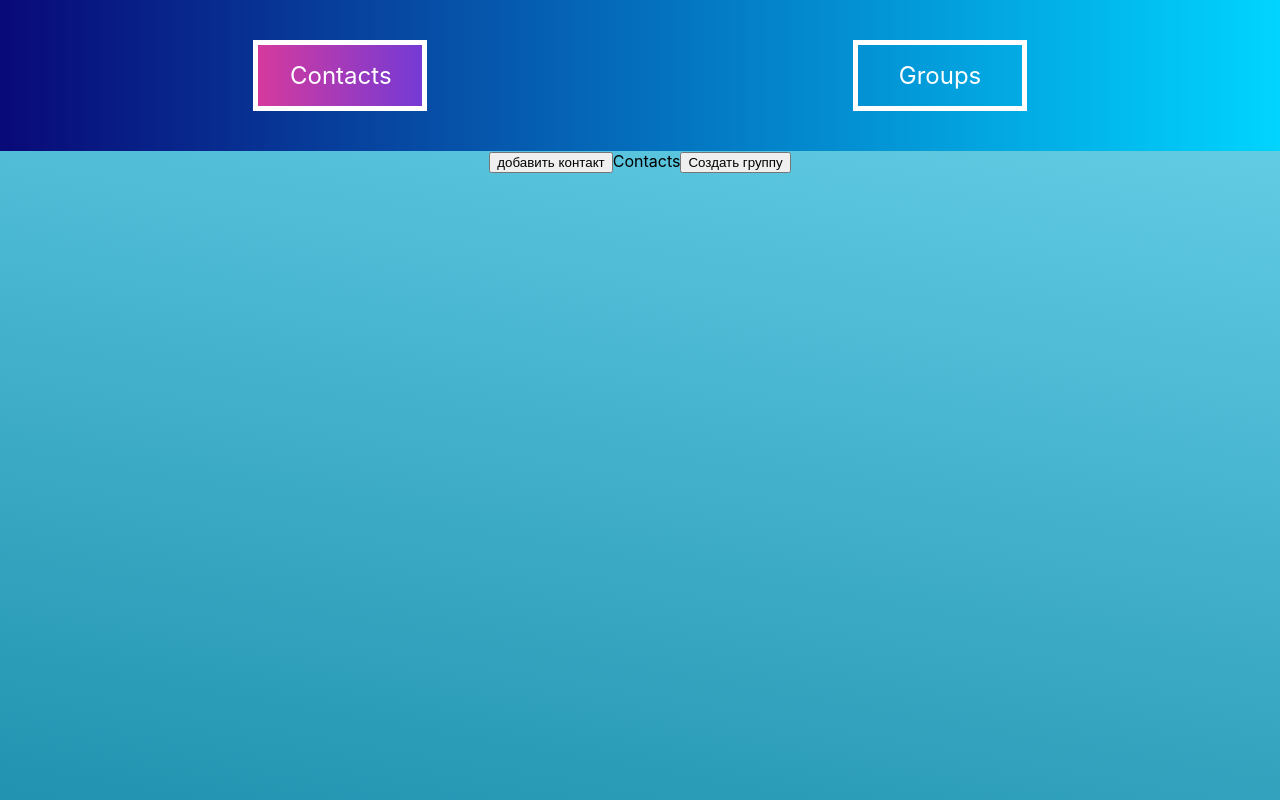
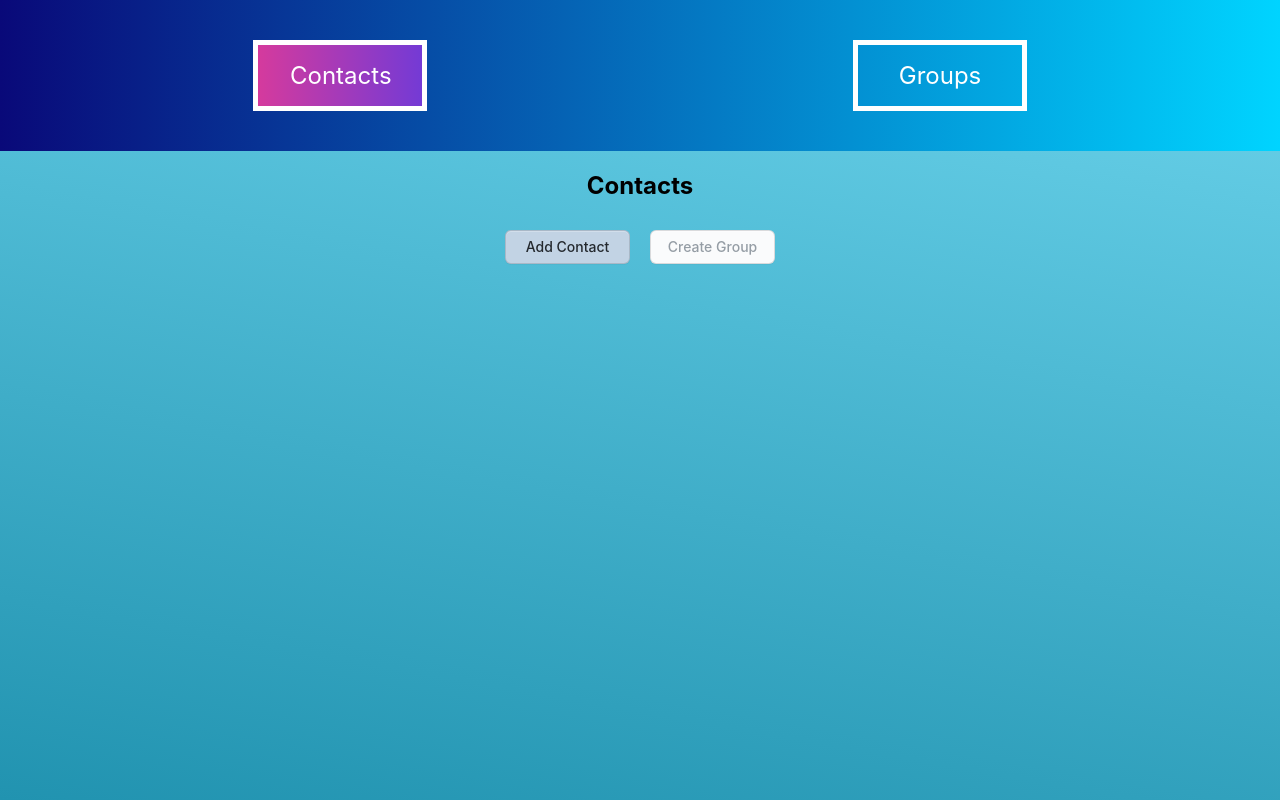
Before and after one commit to calaquend1/calaquend1.github.io, a React (Create React App) app: page / in a window 1280 px wide. Built offline with nearby package versions, Linux system fonts and the light colour scheme.

Commit message:
add buttons interface, edit contact list

```diff
--- a/src/components/ContactList/List.tsx
+++ b/src/components/ContactList/List.tsx
@@ -28,27 +28,32 @@ const List = (): JSX.Element => {
     setIsOpenAddPerson(false)
   }
 
+  const resetCheckedContacts = (): void => setCheckedContacts(contacts.reduce((acc, person) => ({ ...acc, [`${person.name}${person.phone}`]: false }), {}))
+
   const createGroup = (group: Group): void => {
     setGroups([...groups, { ...group, list: chosenContactsList, date: new Date() }])
     setIsOpenCreateGroup(false)
+    resetCheckedContacts()
   }
   return (<div>
-        <button onClick={() => setIsOpenAddPerson(!isOpenAddPerson)}>добавить контакт</button>
-        <AddPersonModal addPerson={addPerson} isOpen={isOpenAddPerson} setShowModal={setIsOpenAddPerson} />
-        Contacts
+        <h2>Contacts</h2>
         {contacts.map(person => Person({
           person,
           isChecked: checkedContacts[`${person.name}${person.phone}`],
           onSelect: (value) => handleSelectContact(`${person.name}${person.phone}`, value),
           group: false
         }))}
-        <button onClick={() => setIsOpenCreateGroup(!isOpenCreateGroup)}>Создать группу</button>
-        <CreateGroupModal id={groups.length + 1} createGroup={createGroup} list={chosenContactsList} isOpen={isOpenCreateGroup} setShowModal={setIsOpenCreateGroup} />
-    </div>)
+        <div className='buttons'>
+          <button className="button-save" onClick={() => setIsOpenAddPerson(!isOpenAddPerson)}>Add Contact</button>
+          <button disabled={chosenContactsList.length === 0} className="button-save" onClick={() => setIsOpenCreateGroup(!isOpenCreateGroup)}>Create Group</button>
+        </div>
+        <div className='modals'>
+          <AddPersonModal addPerson={addPerson} isOpen={isOpenAddPerson} setShowModal={setIsOpenAddPerson} />
+          <CreateGroupModal id={groups.length + 1} createGroup={createGroup} list={chosenContactsList} isOpen={isOpenCreateGroup} setShowModal={setIsOpenCreateGroup} />
+        </div>
+      </div>)
 }
 
-// 1.3 контакты интерфейс
-// 1.4 кнопки норм покрасить
 // 1.5 модалки норм сделать
 // 4. подумать мб про оптимизацию пункт 11
 // 5. модалка справа "группа создана, контакт добавлен" пункт 11
--- a/src/components/ContactList/Person.tsx
+++ b/src/components/ContactList/Person.tsx
@@ -5,7 +5,8 @@ import './list.css'
 const Person = (props: PersonProps): JSX.Element => {
   const { person, isChecked, onSelect, group } = props
 
-  return <div onClick={() => onSelect(!isChecked)} className={group && isChecked ? 'checked person' : 'person'} key={`${person?.name}-${person?.phone}`}>
+  const className = `person ${group && isChecked ? 'checked' : ''} ${!group && isChecked ? 'listChecked' : ''}`
+  return <div onClick={() => onSelect(!isChecked)} className={className} key={`${person?.name}-${person?.phone}`}>
     <article className="listelement__profile">
       <span className="listelement__name">Name: {person.name}</span>
       <span className="listelement__value">Phone: {person.phone}</span>
--- a/src/components/ContactList/list.css
+++ b/src/components/ContactList/list.css
@@ -1,8 +1,8 @@
 .modal-backdrop {
     position: absolute;
-    top: 0;
+    top: -10vh;
     left: 0;
-    height: 100%;
+    height: 100vh;
     width: 100vw;
     transition: opacity 1.2s ease;
     backdrop-filter: blur(2px);
@@ -22,6 +22,10 @@
 
 .checked {
     text-decoration: line-through;
+}
+
+.listChecked article {
+  background-color: green;
 }
 
 .person {
@@ -49,7 +53,7 @@
   cursor: pointer;
   transition: transform .25s cubic-bezier(.7,.98,.86,.98), box-shadow .25s cubic-bezier(.7,.98,.86,.98);
   background-color: #fff;
-  margin: 5px 100px;
+  margin: 5px 150px;
 }
 
 .listelement__profile:hover {
@@ -137,3 +141,16 @@
   left: var(--start);
   transform: translate(-50%, -50%);
 }
+
+.listelement__name  {
+  width: max-content;
+}
+
+.modals {
+  position: absolute;
+  margin-left: auto;
+  margin-right: auto;
+  left: 0;
+  right: 0;
+  top: 10%;
+}
--- a/src/components/ContactList/modals.tsx
+++ b/src/components/ContactList/modals.tsx
@@ -1,5 +1,6 @@
 import React, { useState } from 'react'
 import { AddPerson, ModalInpit, CreateGroup, Contact } from './types'
+import './list.css'
 
 export const ModalInput = (props: ModalInpit): JSX.Element => {
   const { text, onChange } = props
--- /dev/null
+++ b/src/components/Groups/CurrentGroup.tsx
@@ -0,0 +1,22 @@
+import React from 'react'
+import { CurrentGroupProps } from './types'
+import { Contact, PersonProps } from '../ContactList/types'
+import Person from '../ContactList/Person'
+import { isEqualGroups } from './helpers'
+import './group.css'
+
+export const CurrentGroup = ({ group, saveGroupChanges, checkedContacts, setCheckedContacts }: CurrentGroupProps): JSX.Element => {
+  const getPersonProps = (person: Contact): PersonProps => ({
+    group: true,
+    isChecked: checkedContacts[person.id] || false,
+    onSelect: (checked: boolean) => setCheckedContacts(() => ({ ...checkedContacts, [person.id]: checked })),
+    person: {
+      ...person,
+      debt: Math.round((group.sum / group.list.length) * 100) / 100
+    }
+  })
+  return <div>
+        {group.list.map(contact => Person(getPersonProps(contact)))}
+        {<button disabled={isEqualGroups(group.list.reduce((acc, cur) => ({ ...acc, [cur.id]: cur.isChecked ?? false }), {}), checkedContacts)} className="button-save" onClick={() => saveGroupChanges(checkedContacts)}>Save Changes</button>}
+    </div>
+}
--- a/src/components/Groups/Groups.tsx
+++ b/src/components/Groups/Groups.tsx
@@ -1,9 +1,8 @@
 import React, { useContext, useState, useEffect } from 'react'
-import { Group, CheckedContacts, CurrentGroupProps } from './types'
-import { Contact, PersonProps } from '../ContactList/types'
+import { Group, CheckedContacts } from './types'
 import { groupsContext } from '../../App'
-import Person from '../ContactList/Person'
-import { sortGroups, isEqualGroups } from './helpers'
+import { sortGroups } from './helpers'
+import { CurrentGroup } from './CurrentGroup'
 import './group.css'
 
 const GroupsComponent = (): JSX.Element => {
@@ -52,20 +51,4 @@ const GroupsComponent = (): JSX.Element => {
   </div>
 }
 
-const CurrentGroup = ({ group, saveGroupChanges, checkedContacts, setCheckedContacts }: CurrentGroupProps): JSX.Element => {
-  const getPersonProps = (person: Contact): PersonProps => ({
-    group: true,
-    isChecked: checkedContacts[person.id] || false,
-    onSelect: (checked: boolean) => setCheckedContacts(() => ({ ...checkedContacts, [person.id]: checked })),
-    person: {
-      ...person,
-      debt: Math.round((group.sum / group.list.length) * 100) / 100
-    }
-  })
-  return <div>
-    {group.list.map(contact => Person(getPersonProps(contact)))}
-    {<button disabled={isEqualGroups(group.list.reduce((acc, cur) => ({ ...acc, [cur.id]: cur.isChecked ?? false }), {}), checkedContacts)} className="button-save" onClick={() => saveGroupChanges(checkedContacts)}>Save Changes</button>}
-  </div>
-}
-
 export default GroupsComponent
--- a/src/components/Groups/group.css
+++ b/src/components/Groups/group.css
@@ -53,7 +53,9 @@ a:hover {
   vertical-align: middle;
   white-space: nowrap;
   word-wrap: break-word;
-  margin-top: 10px;
+  margin: 10px;
+  height: 34px;
+  width: 125px;
 }
 
 .button-save:hover {
```
Lines whose indentation alone changed are shown as unchanged.
